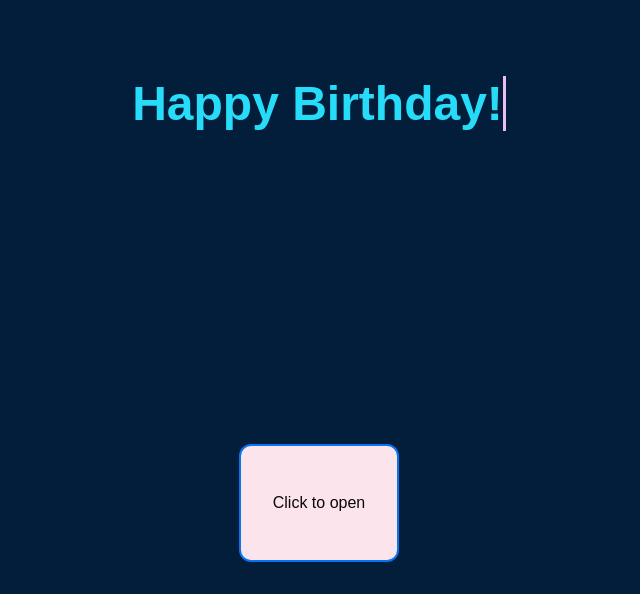
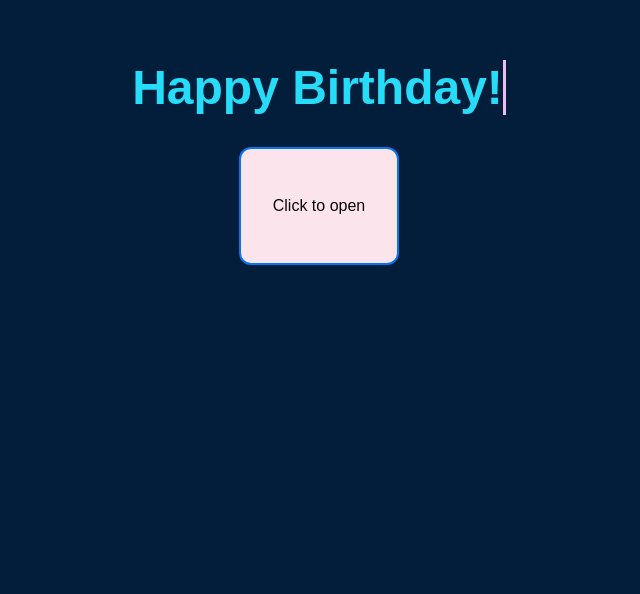
Before and after one commit to fredmallin/birthday, a React (Vite) app in the folder my-app/: page / in a window 1280 px wide. Shown: the part 270-864 px from the top of the page, without its empty margins (321-961 px from the left). Built offline with nearby package versions, Linux system fonts and the light colour scheme.

Commit message:
initialize my project

```diff
--- a/my-app/src/App.css
+++ b/my-app/src/App.css
@@ -378,3 +378,12 @@ button:hover {
     border-color: transparent;
   }
 }
+
+.envelope-page {
+  justify-content: center;
+  gap: 2rem;
+}
+
+.typing-text {
+  margin: 0;
+}
```
